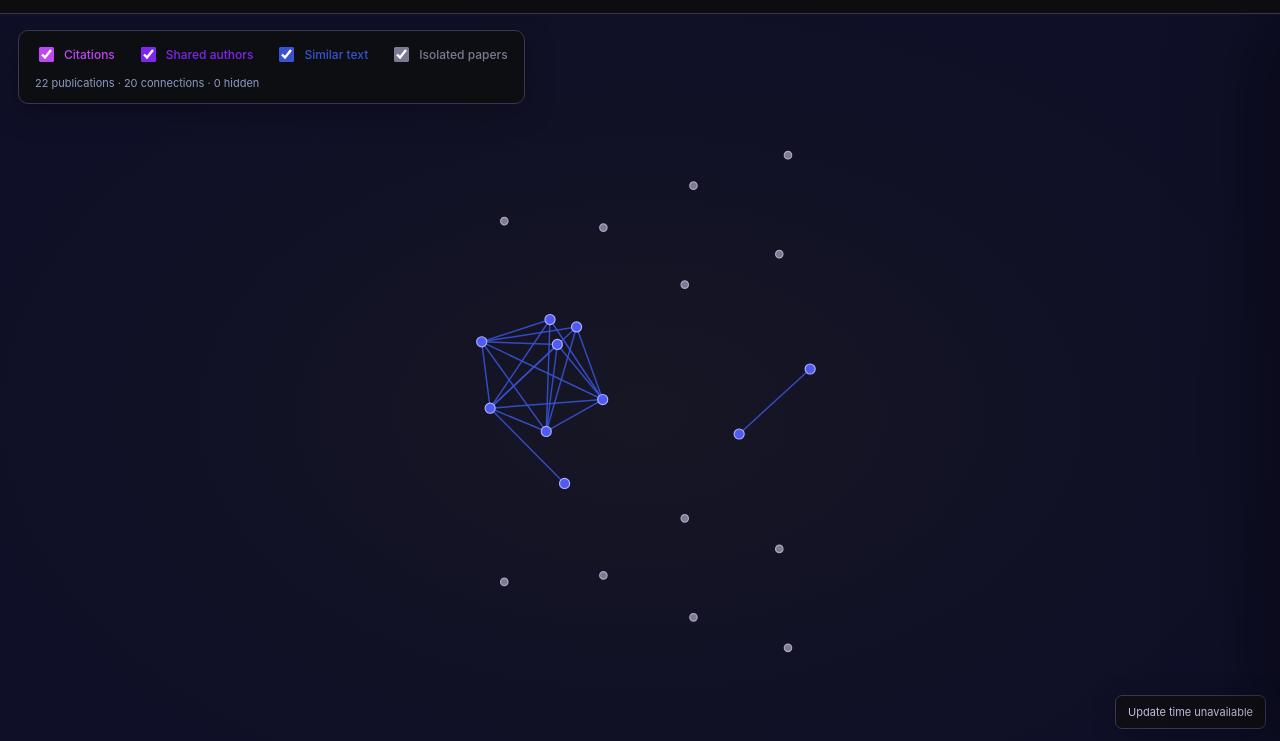
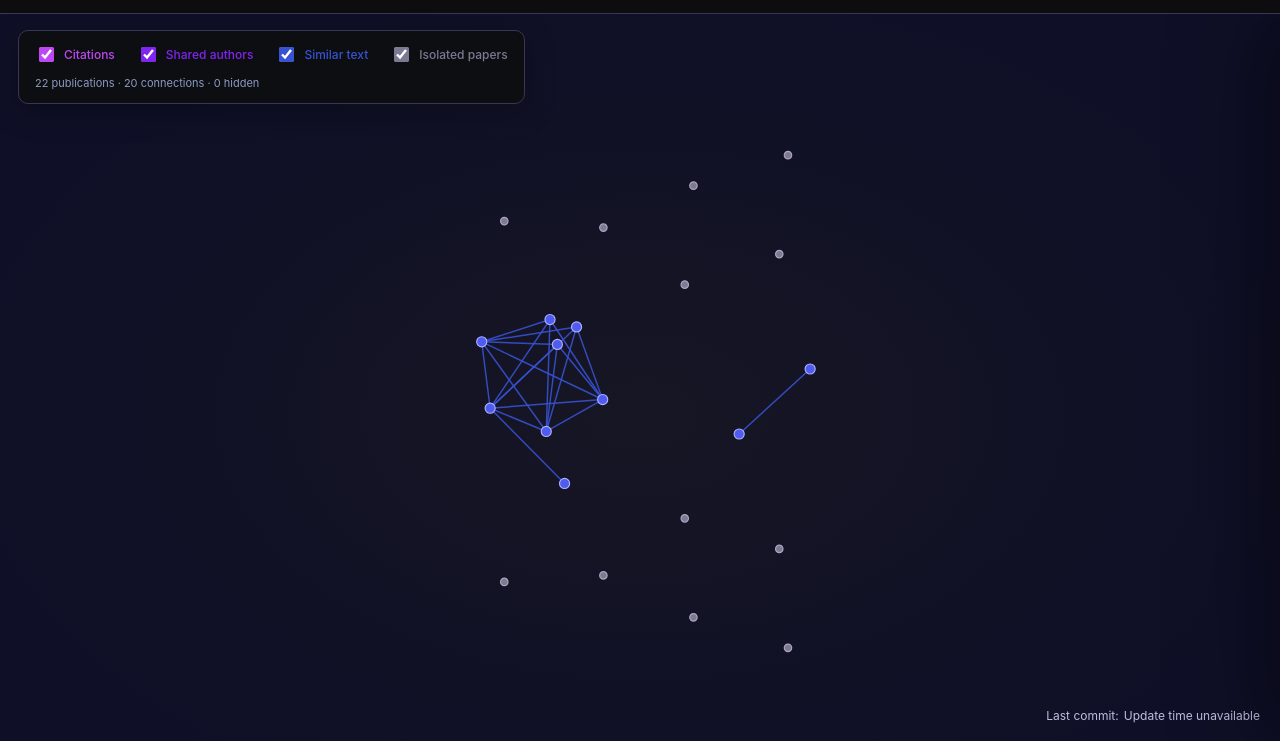
Before and after one commit to olesyander/nn, a plain HTML site: page index.html in a window 1280 px wide. Shown: the part 59-800 px from the top of the page. Drawn offline with nearby package versions, Linux system fonts and the light colour scheme; no server answers.

Commit message:
style changed

```diff
--- a/index.html
+++ b/index.html
@@ -7,7 +7,7 @@
   <meta name="theme-color" content="">
   <meta name="description" content="An interactive map of scientific literature.">
   <title>NeuralNetwork map</title>
-  <link rel="stylesheet" href="./style.css?v=v3.6.3">
+  <link rel="stylesheet" href="./style.css?v=footer-fix-2">
 </head>
 
 <body>
@@ -49,8 +49,9 @@
       <svg id="knowledge-svg" aria-label="Knowledge graph of publications" role="img"></svg>
     </section>
     <!-- Public deployment time only; commit messages are not exposed. -->
-    <div class="release" id="release" aria-label="Latest update time">
-      <time id="update-summary">Update time unavailable</time>
+    <div class="release" id="release">
+      <span class="release-label">Last commit:</span>
+      <time id="update-summary">Unavailable</time>
     </div>
     <div id="overlay" class="overlay" aria-hidden="true"></div>
     <aside class="drawer" id="drawer" aria-label="Publication details" aria-hidden="true">
--- a/style.css
+++ b/style.css
@@ -934,3 +934,45 @@ button {
     font-size: 10px;
   }
 }
+
+/* LAST COMMIT — plain text, one line */
+
+#release {
+  position: absolute;
+  right: 20px;
+  bottom: 16px;
+  z-index: 5;
+
+  display: inline-flex;
+  flex-direction: row;
+  flex-wrap: nowrap;
+  align-items: center;
+  gap: 5px;
+
+  width: max-content;
+  max-width: none;
+  margin: 0;
+  padding: 0;
+
+  background: transparent !important;
+  border: none !important;
+  border-radius: 0 !important;
+  box-shadow: none !important;
+  backdrop-filter: none !important;
+
+  color: var(--text-secondary);
+  font-size: 12px;
+  line-height: 1.4;
+  white-space: nowrap;
+
+  pointer-events: none;
+  cursor: default;
+}
+
+#release .release-label,
+#release #update-summary {
+  display: inline;
+  margin: 0;
+  padding: 0;
+  white-space: nowrap;
+}
```
